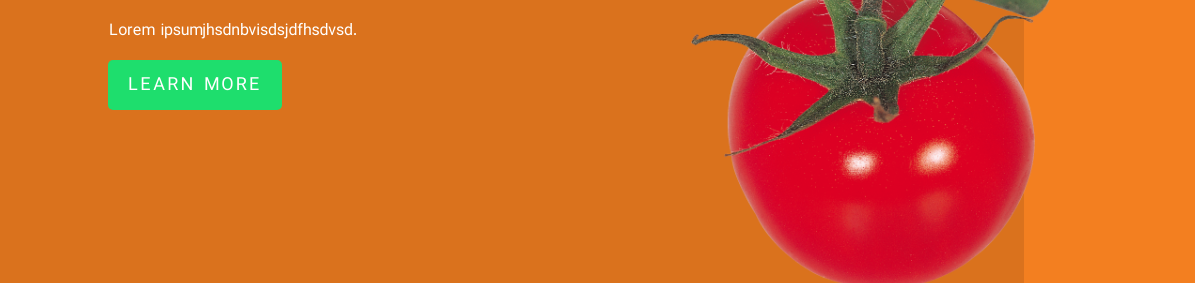
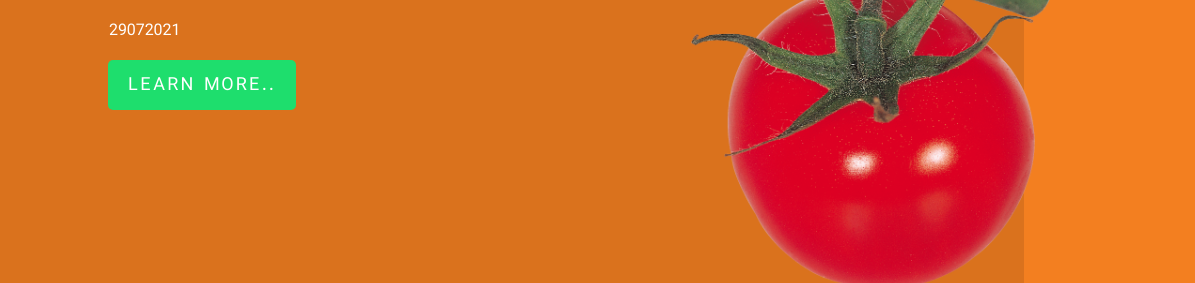
Before and after one commit to comandante2000/Todo, a plain HTML site: page Files/index.html in a window 1280 px wide. Shown: the part 321-604 px from the top of the page, 0-1195 px from the left. Drawn offline with Linux system fonts and the light colour scheme.

Commit message:
Update index.html

```diff
--- a/Files/index.html
+++ b/Files/index.html
@@ -21,9 +21,9 @@
                 <div class="textBox">
                     <h2>Eat Fresh Fruits<br>EveryDay</h2>
                     <p>
-                        Lorem ipsumjhsdnbvisdsjdfhsdvsd.
+                        29072021
                     </p>
-                    <button class="grow_skew_backward">Learn More</button>
+                    <button class="grow_skew_backward">Learn More..</button>
                 </div>
                 <div class="imgBox">
                     <img src="img/3.png" alt="" class="fruits">
```
